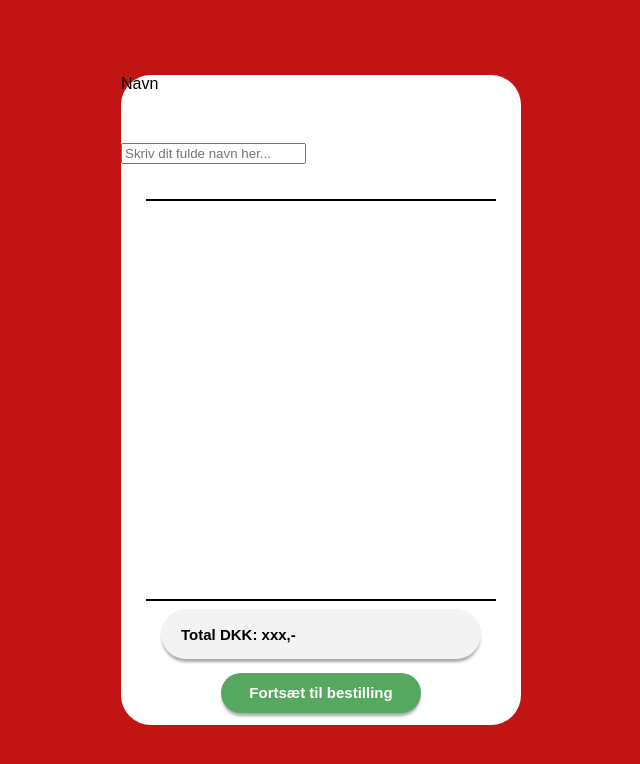
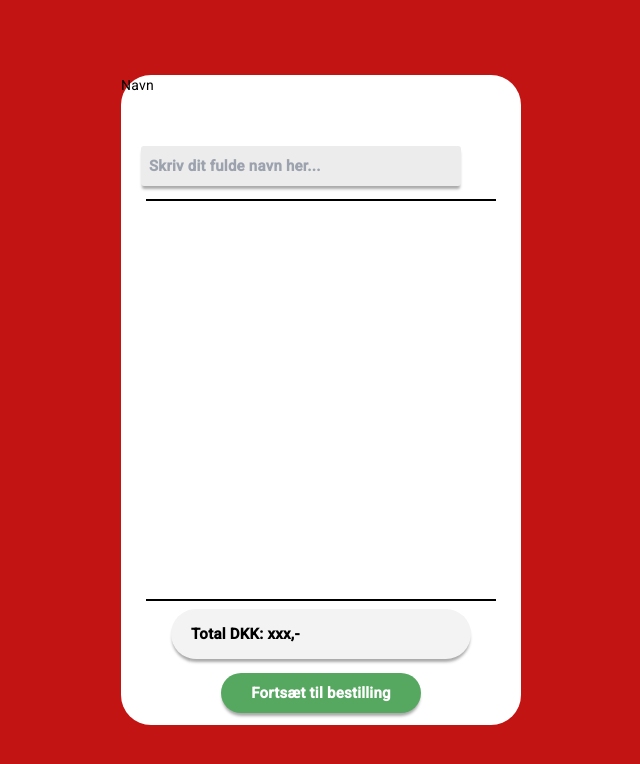
Before and after one commit to Sunnyboy110/projekt, an Angular app: page / in a window 1280 px wide. Shown: the top 764 px of the page, without its empty margins (319-959 px from the left). Built offline with nearby package versions, Linux system fonts and the light colour scheme.

Commit message:
Modules & Tailwind(Maybe)

```diff
--- a/angular.json
+++ b/angular.json
@@ -25,6 +25,7 @@
               "src/assets"
             ],
             "styles": [
+              "@angular/material/prebuilt-themes/indigo-pink.css",
               "src/styles.css"
             ],
             "scripts": []
@@ -87,6 +88,7 @@
               "src/assets"
             ],
             "styles": [
+              "@angular/material/prebuilt-themes/indigo-pink.css",
               "src/styles.css"
             ],
             "scripts": []
--- a/package.json
+++ b/package.json
@@ -11,10 +11,12 @@
   "private": true,
   "dependencies": {
     "@angular/animations": "^15.1.0",
+    "@angular/cdk": "~15.2.3",
     "@angular/common": "^15.1.0",
     "@angular/compiler": "^15.1.0",
     "@angular/core": "^15.1.0",
     "@angular/forms": "^15.1.0",
+    "@angular/material": "~15.2.3",
     "@angular/platform-browser": "^15.1.0",
     "@angular/platform-browser-dynamic": "^15.1.0",
     "@angular/router": "^15.1.0",
@@ -34,6 +36,7 @@
     "karma-coverage": "~2.2.0",
     "karma-jasmine": "~5.1.0",
     "karma-jasmine-html-reporter": "~2.0.0",
+    "tailwindcss": "^3.2.7",
     "typescript": "~4.9.4"
   }
 }
--- a/src/app/app.component.html
+++ b/src/app/app.component.html
@@ -1,4 +1,3 @@
-
 <body>
 
   <!-- WHITE BIG BOX -->
@@ -10,8 +9,8 @@
         Navn
       </div>
 
-      <div id="input">
-        <input type="text" placeholder ="Skriv dit fulde navn her...">
+      <div>
+        <input id="input" type="text" placeholder ="Skriv dit fulde navn her...">
       </div>
 
       <div id="line">
--- a/src/index.html
+++ b/src/index.html
@@ -6,8 +6,11 @@
   <base href="/">
   <meta name="viewport" content="width=device-width, initial-scale=1">
   <link rel="icon" type="image/x-icon" href="favicon.ico">
+  <link rel="preconnect" href="https://fonts.gstatic.com">
+  <link href="https://fonts.googleapis.com/css2?family=Roboto:wght@300;400;500&display=swap" rel="stylesheet">
+  <link href="https://fonts.googleapis.com/icon?family=Material+Icons" rel="stylesheet">
 </head>
-<body>
+<body class="mat-typography">
   <app-root></app-root>
 </body>
 </html>
--- a/src/styles.css
+++ b/src/styles.css
@@ -1,3 +1,7 @@
+@tailwind base;
+@tailwind components;
+@tailwind utilities;
+
 body, html {
     height: calc_(100% - 4em);
 }
@@ -95,11 +99,32 @@ body {
 */
 
 #button:active {
-    background-color: #2b772d;
+    background-color: #49914c;
     box-shadow: 0px 0px #000000;
     transform: translateY(3px);
 }
 
 #input {
-    margin-top: 50px;
+    width: 320px;
+    height: 40px;
+    margin: auto;
+    vertical-align: middle;
+    display: flex;
+    align-items: center;
+    position: absolute;
+    font-weight: bold;
+    background-color: rgb(236, 236, 236);
+    border: none;
+    top: -72%;
+    bottom: 0;
+    left: -10%;
+    right: 0;
+    text-decoration: none;
+    font-size: 15px;
+    padding-left: 2%;
+    border-radius: 3px;
+    box-shadow: 0px 4px 3px -1px rgb(169, 169, 169);
 }
+
+html, body { height: 100%; }
+body { margin: 0; font-family: Roboto, "Helvetica Neue", sans-serif; }
--- /dev/null
+++ b/tailwind.config.js
@@ -0,0 +1,8 @@
+/** @type {import('tailwindcss').Config} */
+module.exports = {
+  content: ["./src/**/*.{html,js}"],
+  theme: {
+    extend: {},
+  },
+  plugins: [],
+}
```
Also changed, not shown: src/app/app.module.ts (+27 -1 lines), 1 other file (tests, documents, lock files or other folders).
